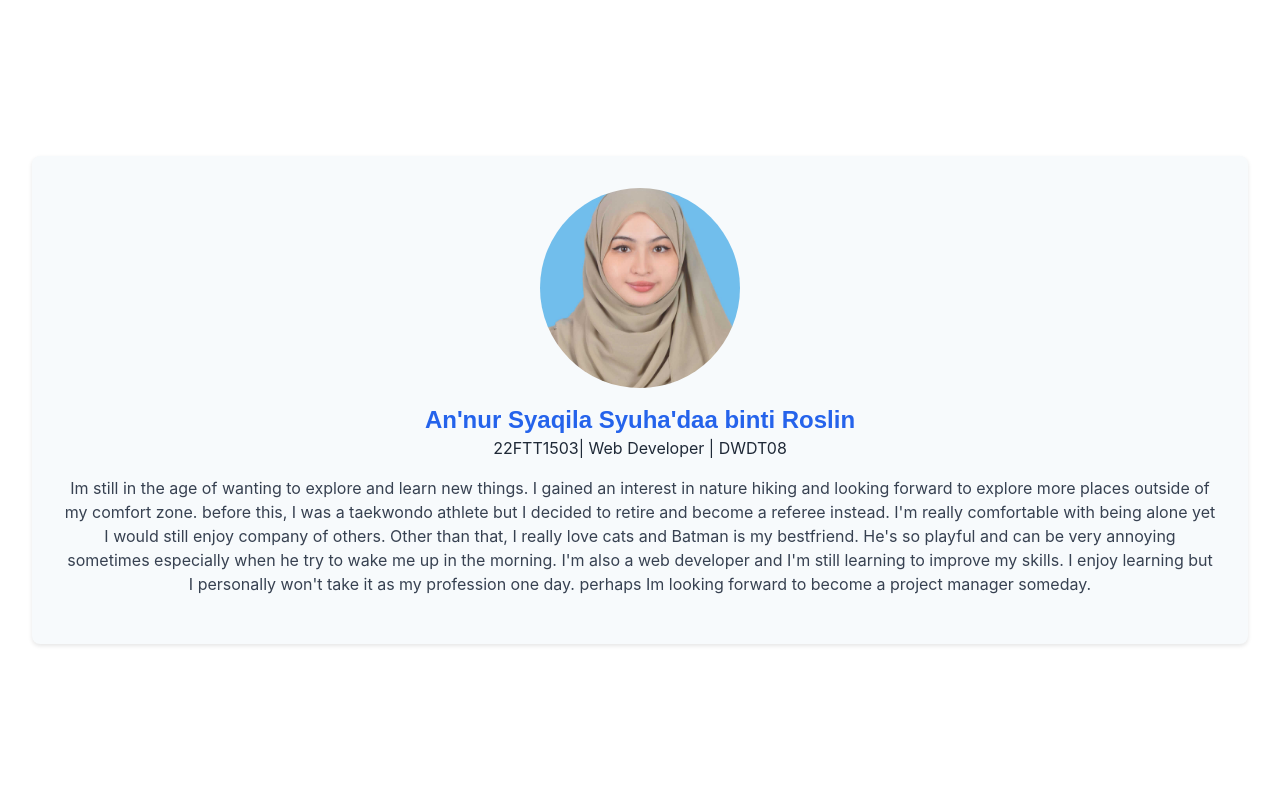
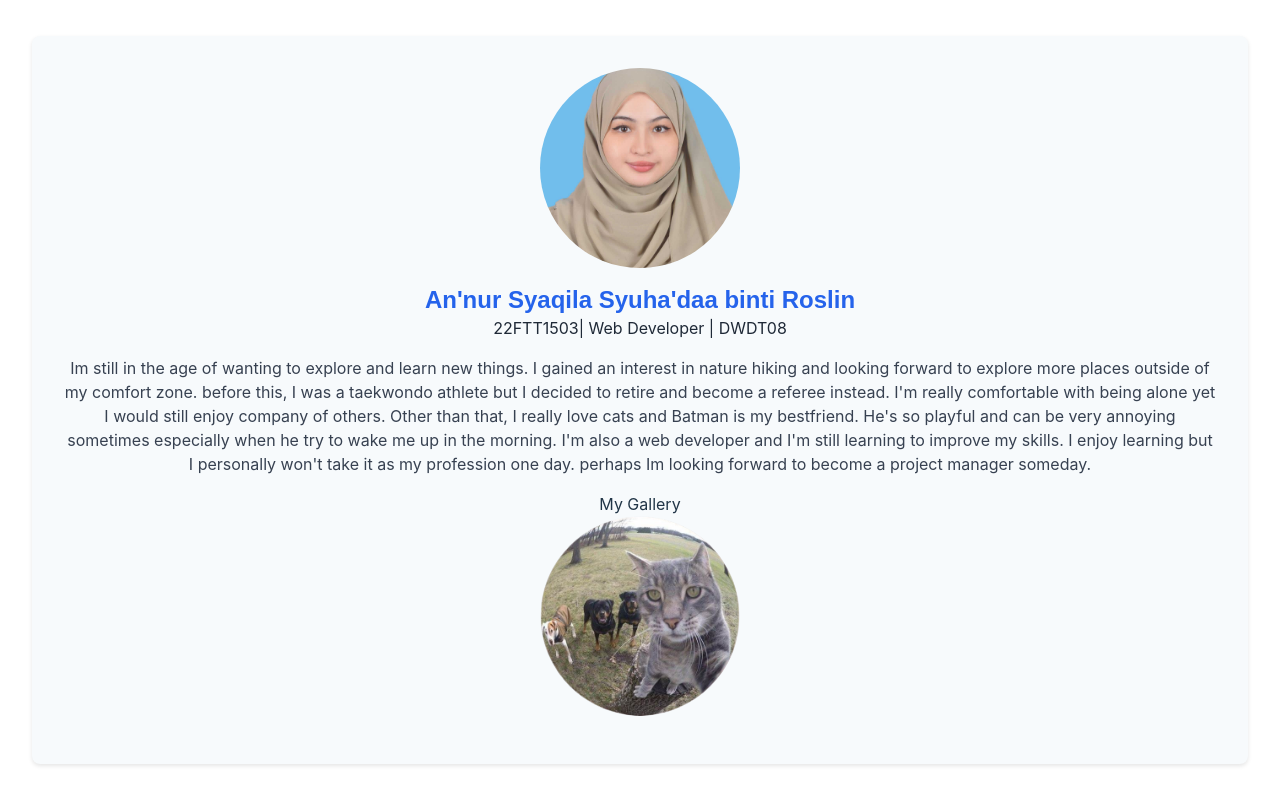
Before and after one commit to AnnurSyaqila/Wadt_AS3, a Vue app: page / in a window 1280 px wide. Built offline with nearby package versions, Linux system fonts and the light colour scheme.

Commit message:
added new image

```diff
--- a/src/App.vue
+++ b/src/App.vue
@@ -25,6 +25,13 @@
         profession one day. perhaps Im looking forward to become a project
         manager someday.
       </p>
+
+      <h2>My Gallery</h2>
+      <img
+        src="./assets/Cat.png"
+        class="profile-image mb-4"
+        alt="Profile Picture"
+      />
     </div>
   </div>
 </template>
```
Also changed, not shown: src/assets/Cat.png (added).
